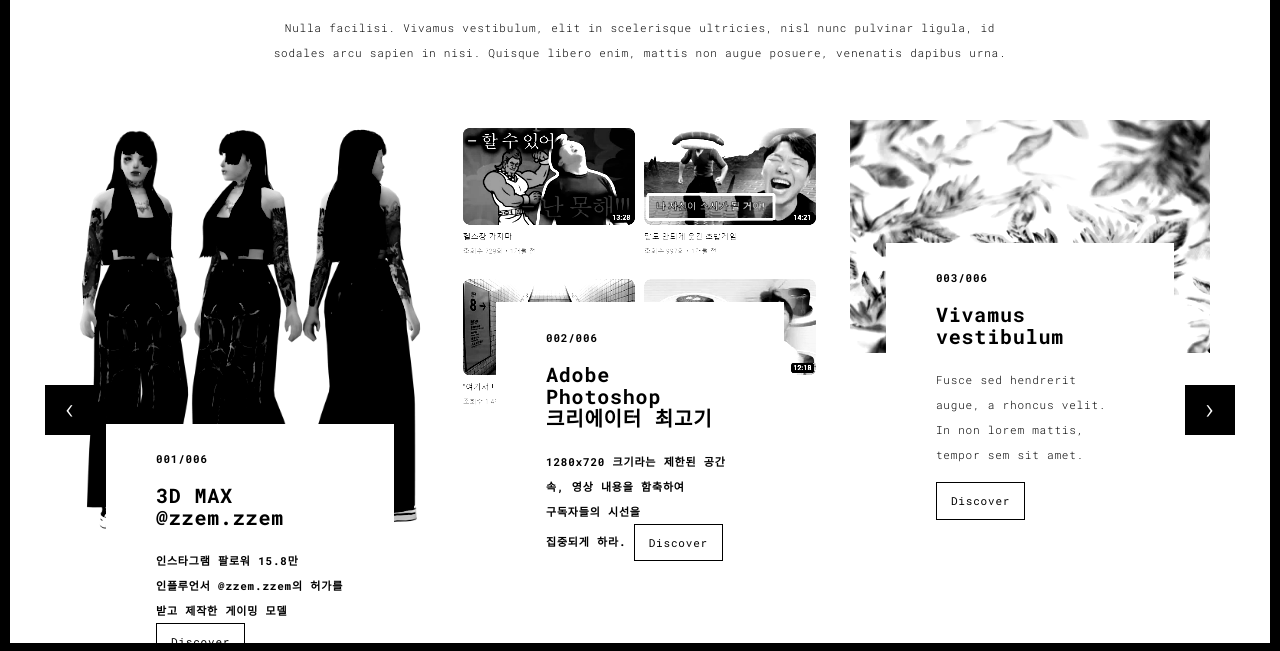
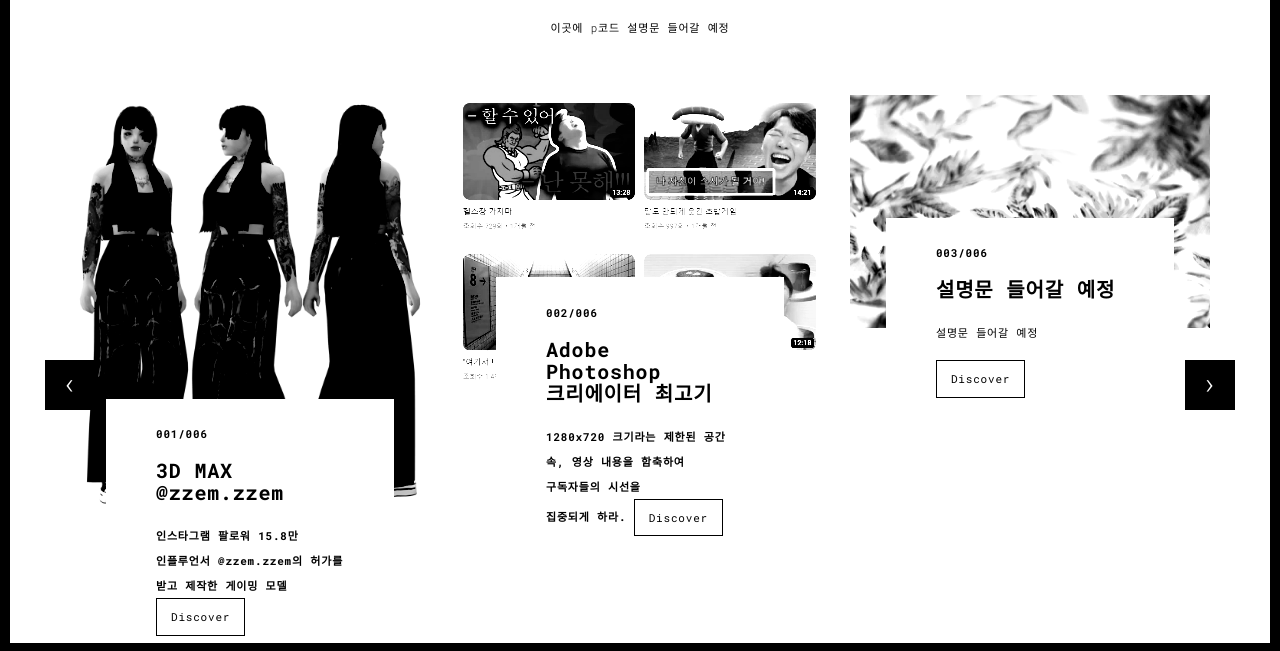
Before and after one commit to kairinlittletokyo/kairinlittletokyo.github.io, a plain HTML site: page works.html in a window 1280 px wide. Shown: the part 147-798 px from the top of the page. Drawn offline with Linux system fonts and the light colour scheme.

Commit message:
works update

```diff
--- a/works.html
+++ b/works.html
@@ -57,7 +57,7 @@
       <div class="col-sm-8 col-sm-offset-2 section-container-spacer">
         <div class="text-center">
           <h1 class="h2">02 : Works</h1>
-          <p>Nulla facilisi. Vivamus vestibulum, elit in scelerisque ultricies, nisl nunc pulvinar ligula, id sodales arcu sapien in nisi. Quisque libero enim, mattis non augue posuere, venenatis dapibus urna.</p>
+          <p>이곳에 p코드 설명문 들어갈 예정</p>
         </div>
       </div>
 
@@ -99,8 +99,8 @@
                       </a>
                       <div class="card-container card-container-lg">
                         <h4>003/006</h4>
-                        <h3>Vivamus vestibulum</h3>
-                        <p>Fusce sed hendrerit augue, a rhoncus velit. In non lorem mattis, tempor sem sit amet.</p>
+                        <h3>설명문 들어갈 예정</h3>
+                        <p>설명문 들어갈 예정</p>
                         <a href="./work.html" title="" class="btn btn-default">Discover</a>
                       </div>
                     </div>
@@ -117,8 +117,8 @@
                     </a>
                     <div class="card-container">
                       <h4>004/006</h4>
-                      <h3>Nulla scelerisque</h3>
-                      <p>Proin pharetra metus id iaculis dignissim. In aliquet lorem ut ex ullamcorper.</p>
+                      <h3>설명문 들어갈 예정</h3>
+                      <p>설명문 들어갈 예정</p>
                       <a href="./work.html" class="btn btn-default">Discover</a>
                     </div>
                   </div>
@@ -128,8 +128,8 @@
                       </a>
                       <div class="card-container">
                         <h4>005/006</h4>
-                        <h3>Fringilla sit amet</h3>
-                        <p>Nulla facilisi. Vivamus vestibulum, elit in scelerisque ultricies.</p>
+                        <h3>설명문 들어갈 예정</h3>
+                        <p>설명문 들어갈 예정</p>
                         <a href="./work.html" class="btn btn-default">Discover</a>
                       </div>
                     </div>
@@ -140,8 +140,8 @@
                       </a>
                       <div class="card-container">
                         <h4>006/006</h4>
-                        <h3>Vivamus vestibulum</h3>
-                        <p>Fusce sed hendrerit augue, a rhoncus velit. In non lorem mattis, tempor sem sit amet.</p>
+                        <h3>설명문 들어갈 예정</h3>
+                        <p>설명문 들어갈 예정</p>
                         <a href="./work.html" class="btn btn-default">Discover</a>
                       </div>
                     </div>
```
